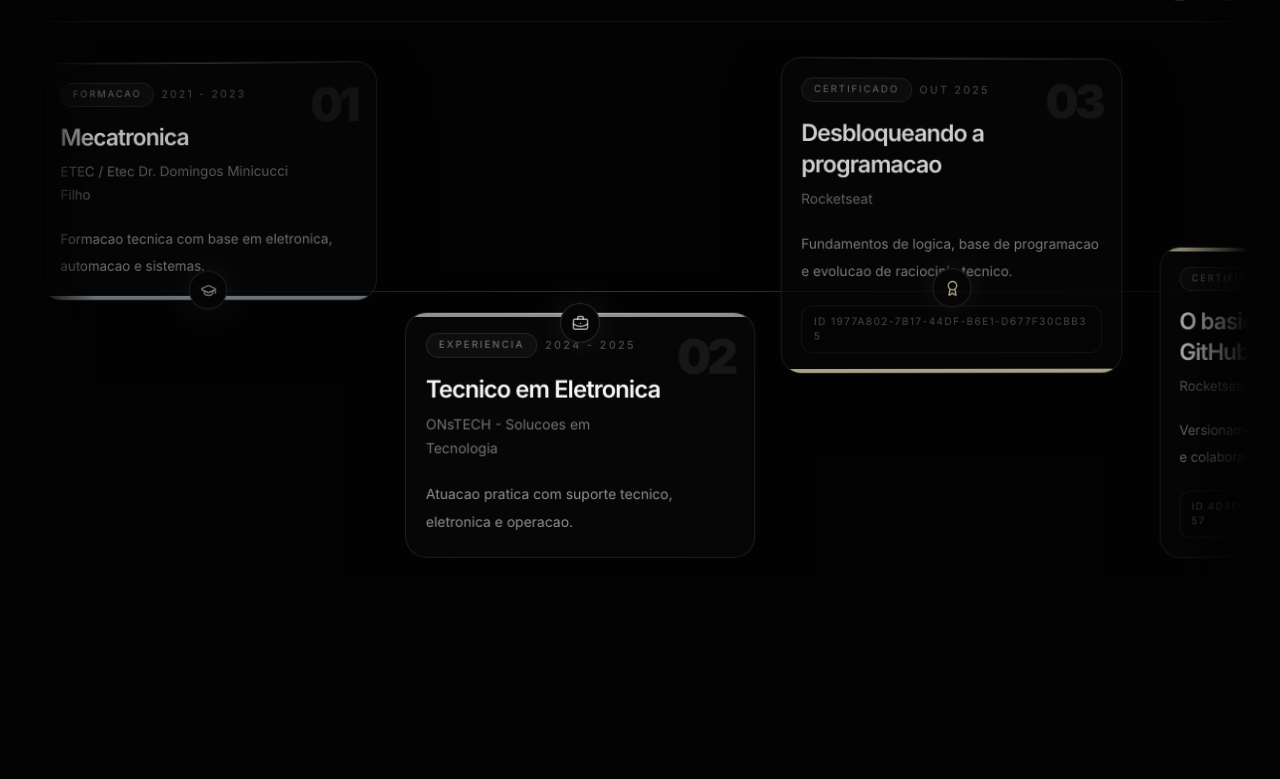
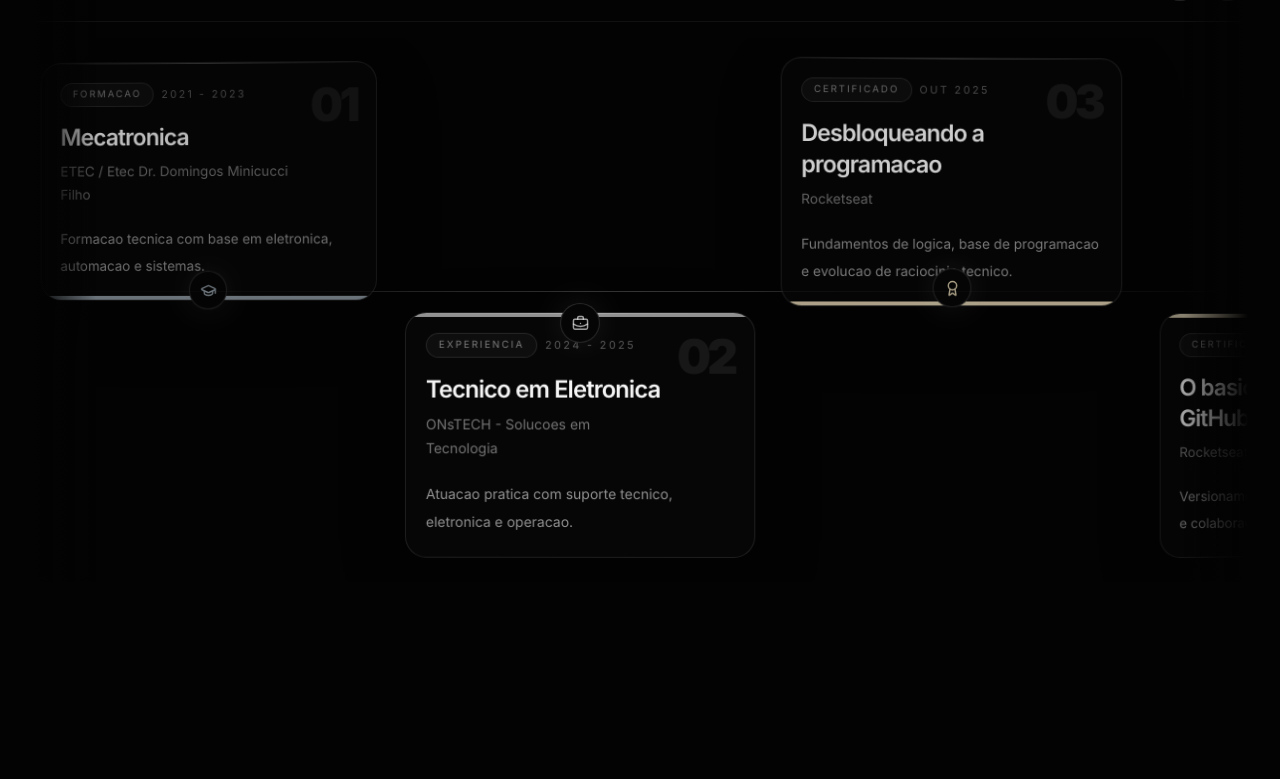
Before and after one commit to Ruthraas/portfolio, a Next.js app: page / in a window 1280 px wide. Shown: the part 2130-2909 px from the top of the page. Built offline with nearby package versions, Linux system fonts and the light colour scheme.

Commit message:
Hide timeline credential ids

```diff
--- a/components/sections/timeline/timeline-card.tsx
+++ b/components/sections/timeline/timeline-card.tsx
@@ -72,11 +72,6 @@ export function TimelineCard({ index, item, locale, position }: TimelineCardProp
 
         <p className="mt-5 text-sm leading-7 text-white/58">{copy.description}</p>
 
-        {item.credentialId ? (
-          <p className="mt-5 break-all rounded-xl border border-white/[0.07] bg-black/28 px-3 py-2 text-[0.65rem] uppercase tracking-[0.14em] text-white/34">
-            ID {item.credentialId}
-          </p>
-        ) : null}
       </div>
     </article>
   );
```
